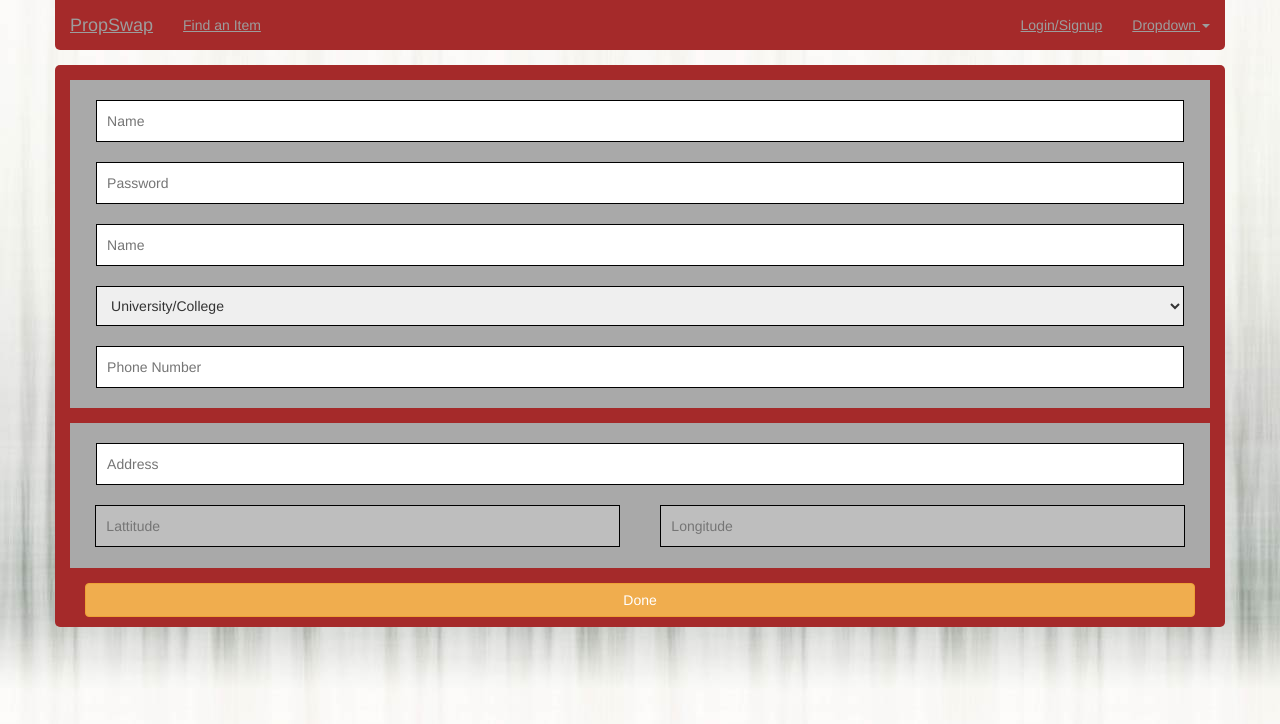
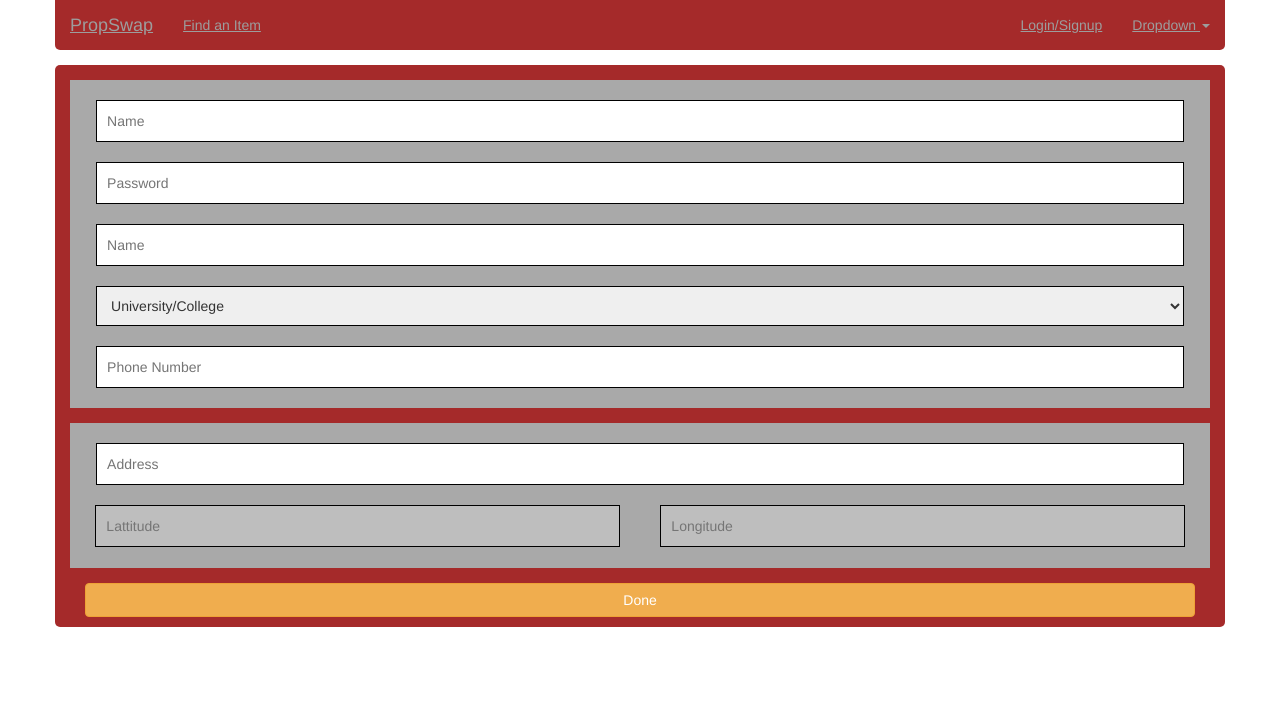
Before and after one commit to ekarnis/CPS630-Project, a PHP site: page /signup.php in a window 1280 px wide. Shown: the top 724 px of the page. Run offline with PHP 8.4, Linux system fonts and the light colour scheme; data that the repository does not hold is empty; some libraries are stand-ins or nearby versions.

Commit message:
Changed background, fixed tabbing
nothing big

```diff
--- a/themes/style.css
+++ b/themes/style.css
@@ -51,8 +51,9 @@ a:hover { color: #1c1c1c; text-decoration: underline; }
 }
 
 body {
-    background-image: url("../img/curtains.jpg");
-    background-color: #cccccc;
+	/*background-image: url("../img/curtains.jpg");
+	background-color: #cccccc;*/
+	background-color: white;
 }
 
 nav{
@@ -146,7 +147,7 @@ article{
 }
 
 body{
-	background-color: lightblue;
+	background-color: white;
 	text-align: center;
 	padding: 15px;
 }
```
Also changed, not shown: logout.php (+5 -5 lines), createitem.php (indentation only), header.php (indentation only), index.php (indentation only), login.php (indentation only), myaccount.php (indentation only), script/index.js (line endings or trailing spaces), signup.php (indentation only). Lines whose indentation alone changed are shown as unchanged.
